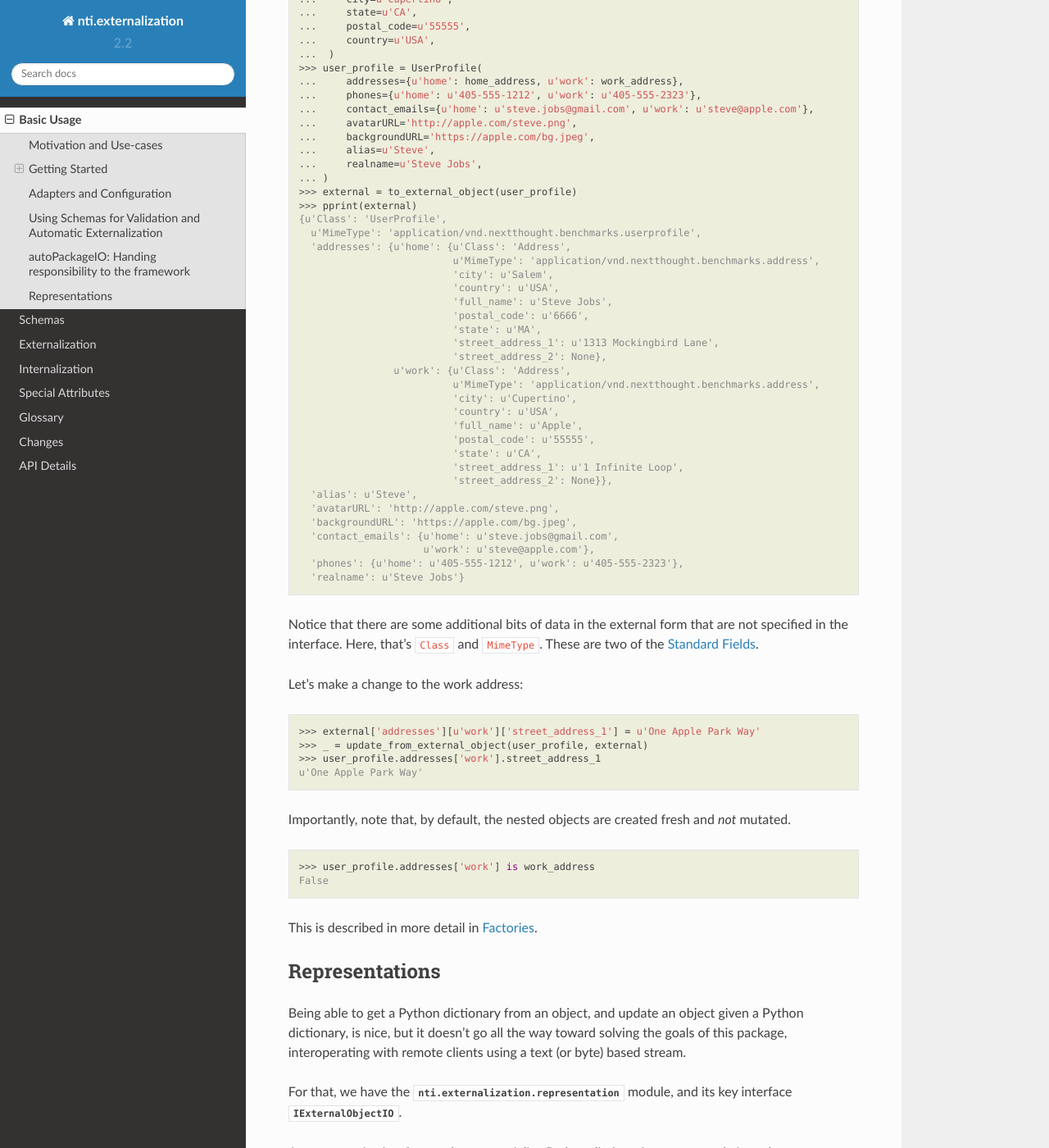
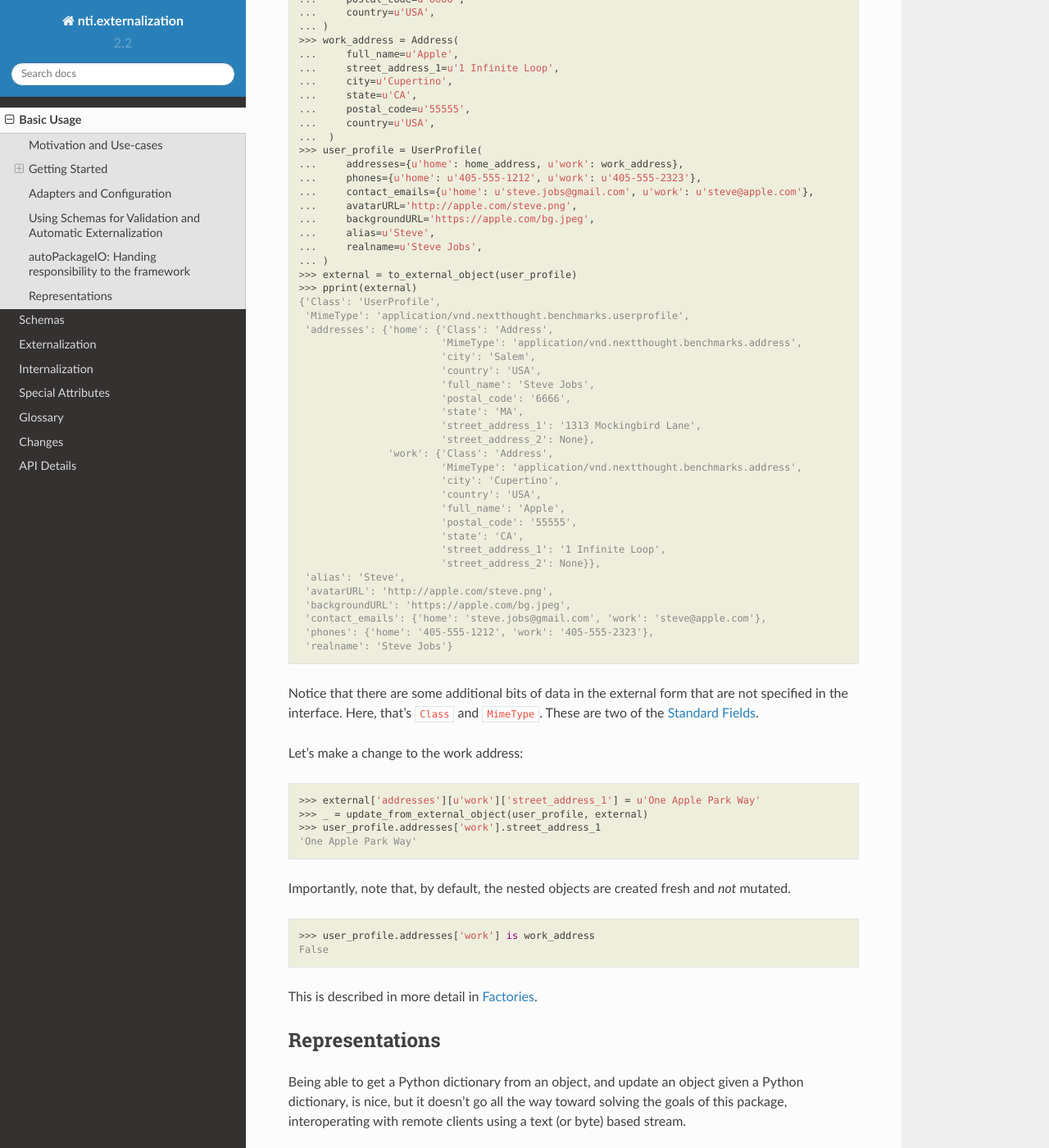
Before and after one commit to OpenNTI/nti.externalization, a Sphinx documentation site: the page built from docs/basics.rst, in a window 1280 px wide and 1400 px high, scrolled down 7502 px. Shown: the whole window at 82% size. Built offline with Sphinx 7.4.7 and the Read the Docs theme 2.0.0, drawn with Linux system fonts in a browser that asks for light colours; some of the changed text lies outside the part shown.

```diff
--- a/docs/basics.rst
+++ b/docs/basics.rst
@@ -71,7 +71,7 @@ externalize and internalize objects:
 
 We can define an object that we want to externalize:
 
-.. code-block:: python
+.. testcode::
 
    class InternalObject(object):
 
@@ -102,7 +102,7 @@ And we can externalize it with
 
 If we want to update it, we need to write the corresponding method:
 
-.. code-block:: python
+.. testcode::
 
    class UpdateInternalObject(InternalObject):
 
@@ -158,7 +158,7 @@ external representation, the two interfaces are joined together in
 `nti.externalization.interfaces.IInternalObjectIO`. Let's create a new
 internal object:
 
-.. code-block:: python
+.. testcode::
 
    class InternalObject(object):
        def __init__(self, id=''):
@@ -173,7 +173,7 @@ internal object:
 
 Now we will write an ``IInternalObjectIO`` adapter for it:
 
-.. code-block:: python
+.. testcode::
 
    from zope.interface import implementer
    from zope.component import adapter
@@ -232,7 +232,7 @@ based on the schemas an object implements.
 
 Let's start by writing a simple schema.
 
-.. code-block:: python
+.. testcode::
 
     from zope.interface import Interface
     from zope.interface import taggedValue
@@ -261,7 +261,7 @@ Let's start by writing a simple schema.
 
 And now an implementation of that interface.
 
-.. code-block:: python
+.. testcode::
 
    from nti.schema.fieldproperty import createDirectFieldProperties
    from nti.schema.schema import SchemaConfigured
@@ -273,7 +273,7 @@ And now an implementation of that interface.
 Externalizing based on the schema is done with `.InterfaceObjectIO`.
 We'll create a subclass to configure it.
 
-.. code-block:: python
+.. testcode::
 
    from nti.externalization.datastructures import InterfaceObjectIO
 
@@ -294,14 +294,14 @@ Now we can register and use it as before:
    ...    country=u'USA')
    >>> external = to_external_object(address)
    >>> pprint(external)
-   {u'Class': 'Address',
-     'city': u'Cupertino',
-     'country': u'USA',
-     'full_name': u'Steve Jobs',
-     'postal_code': u'95014',
-     'state': u'CA',
-     'street_address_1': u'One Infinite Loop',
-     'street_address_2': None}
+   {'Class': 'Address',
+    'city': 'Cupertino',
+    'country': 'USA',
+    'full_name': 'Steve Jobs',
+    'postal_code': '95014',
+    'state': 'CA',
+    'street_address_1': 'One Infinite Loop',
+    'street_address_2': None}
 
 Oops, One Infinte Loop was Apple's old address. They've since moved
 into `their new headquarters`_:
@@ -367,7 +367,13 @@ They are implemented in ``objects.py`` very simply (as above):
 
 .. ignore-next-block
 
-.. code-block:: python
+.. testcode::
+
+   from zope import interface
+   from zope.schema.fieldproperty import createFieldProperties
+   from nti.schema.eqhash import EqHash
+   from nti.externalization.representation import WithRepr
+   from nti.externalization.tests.benchmarks import interfaces
 
    @interface.implementer(interfaces.IAddress)
    @EqHash('full_name', 'street_address_1', 'postal_code')
@@ -423,33 +434,32 @@ demonstrating that nested schemas and objects are possible.
    ... )
    >>> external = to_external_object(user_profile)
    >>> pprint(external)
-   {u'Class': 'UserProfile',
-     u'MimeType': 'application/vnd.nextthought.benchmarks.userprofile',
-     'addresses': {u'home': {u'Class': 'Address',
-                             u'MimeType': 'application/vnd.nextthought.benchmarks.address',
-                             'city': u'Salem',
-                             'country': u'USA',
-                             'full_name': u'Steve Jobs',
-                             'postal_code': u'6666',
-                             'state': u'MA',
-                             'street_address_1': u'1313 Mockingbird Lane',
-                             'street_address_2': None},
-                   u'work': {u'Class': 'Address',
-                             u'MimeType': 'application/vnd.nextthought.benchmarks.address',
-                             'city': u'Cupertino',
-                             'country': u'USA',
-                             'full_name': u'Apple',
-                             'postal_code': u'55555',
-                             'state': u'CA',
-                             'street_address_1': u'1 Infinite Loop',
-                             'street_address_2': None}},
-     'alias': u'Steve',
-     'avatarURL': 'http://apple.com/steve.png',
-     'backgroundURL': 'https://apple.com/bg.jpeg',
-     'contact_emails': {u'home': u'steve.jobs@gmail.com',
-                        u'work': u'steve@apple.com'},
-     'phones': {u'home': u'405-555-1212', u'work': u'405-555-2323'},
-     'realname': u'Steve Jobs'}
+   {'Class': 'UserProfile',
+    'MimeType': 'application/vnd.nextthought.benchmarks.userprofile',
+    'addresses': {'home': {'Class': 'Address',
+                           'MimeType': 'application/vnd.nextthought.benchmarks.address',
+                           'city': 'Salem',
+                           'country': 'USA',
+                           'full_name': 'Steve Jobs',
+                           'postal_code': '6666',
+                           'state': 'MA',
+                           'street_address_1': '1313 Mockingbird Lane',
+                           'street_address_2': None},
+                  'work': {'Class': 'Address',
+                           'MimeType': 'application/vnd.nextthought.benchmarks.address',
+                           'city': 'Cupertino',
+                           'country': 'USA',
+                           'full_name': 'Apple',
+                           'postal_code': '55555',
+                           'state': 'CA',
+                           'street_address_1': '1 Infinite Loop',
+                           'street_address_2': None}},
+    'alias': 'Steve',
+    'avatarURL': 'http://apple.com/steve.png',
+    'backgroundURL': 'https://apple.com/bg.jpeg',
+    'contact_emails': {'home': 'steve.jobs@gmail.com', 'work': 'steve@apple.com'},
+    'phones': {'home': '405-555-1212', 'work': '405-555-2323'},
+    'realname': 'Steve Jobs'}
 
 Notice that there are some additional bits of data in the external
 form that are not specified in the interface. Here, that's ``Class``
@@ -460,7 +470,7 @@ Let's make a change to the work address:
     >>> external['addresses'][u'work']['street_address_1'] = u'One Apple Park Way'
     >>> _ = update_from_external_object(user_profile, external)
     >>> user_profile.addresses['work'].street_address_1
-    u'One Apple Park Way'
+    'One Apple Park Way'
 
 Importantly, note that, by default, the nested objects are created
 fresh and *not* mutated.
--- a/docs/internalization.rst
+++ b/docs/internalization.rst
@@ -42,6 +42,7 @@ You can manually register factories from particular modules using
 
 Lets look at the factories registered for our address:
 
+   >>> from zope.configuration import xmlconfig
    >>> from zope import component
    >>> from nti.externalization.interfaces import IMimeObjectFactory
    >>> import nti.externalization.tests.benchmarks
```
Also changed, not shown: other parts of docs/basics.rst (+5 -0 lines), 4 other files.
